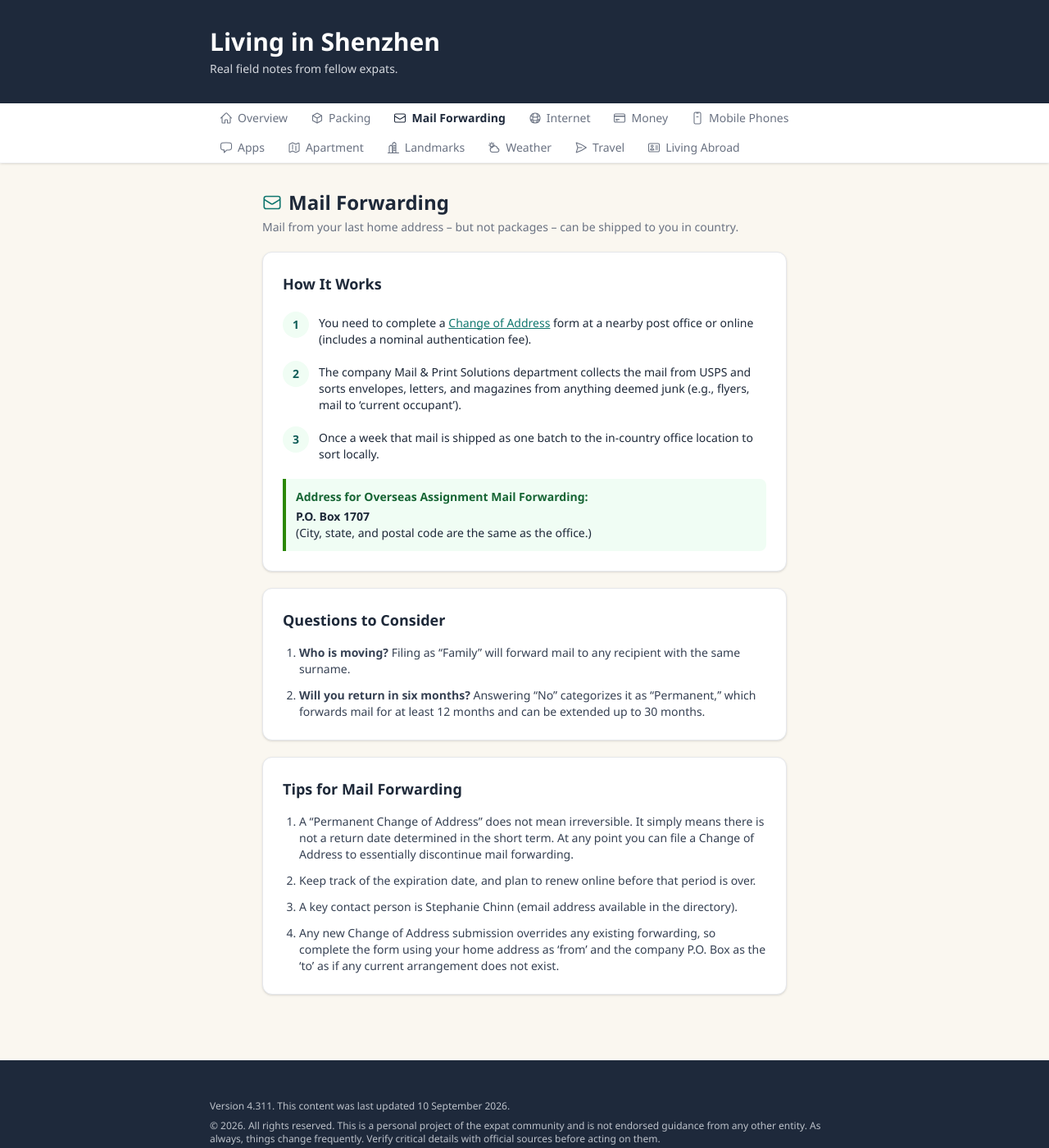
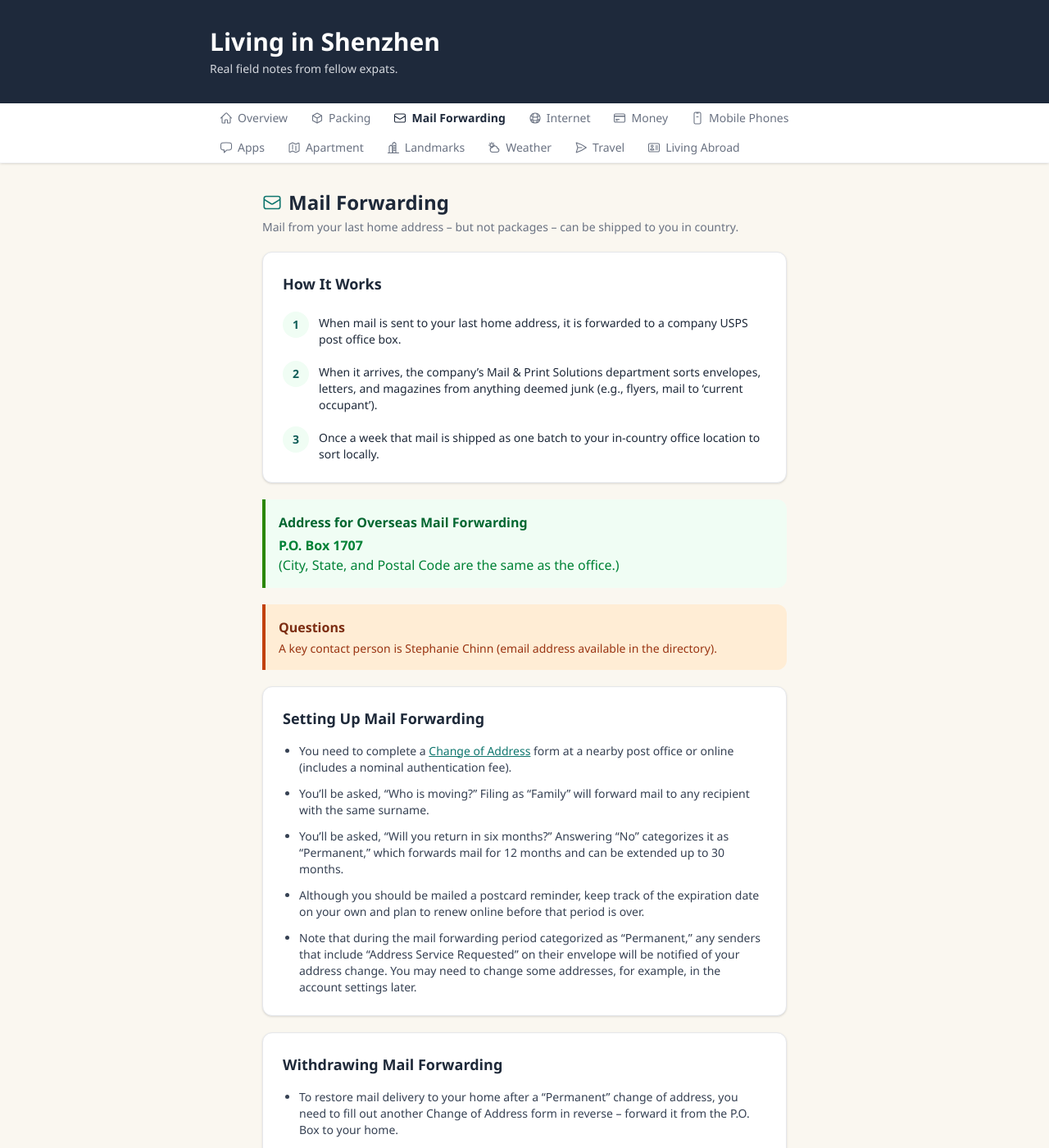
Before and after one commit to livinginshenzhen/guide, a Jekyll site: the page built from mail-forwarding.html, in a window 1280 px wide and 1400 px high. Shown: the whole window at 82% size. Built offline with Jekyll 4.4.1, drawn with Linux system fonts in a browser that asks for light colours; some web fonts are replaced; some of the changed text lies outside the part shown.

Commit message:
Restructure Mail Forwarding page into 6 sections (v4.32)
- "How It Works" re-scoped to pure mail-handling mechanics (form
  filing moved out)
- New standalone green box: Address for Overseas Mail Forwarding
- New standalone red/warn box: Questions (Stephanie Chinn contact)
- New "Setting Up Mail Forwarding" section (form filing, the two COA
  questions, postcard reminder, Address Service Requested notice)
- New "Withdrawing Mail Forwarding" section (reverse COA to restore
  home delivery, forward-time-expired return-to-sender timing)
- "Tips for Mail Forwarding" -> "Notes about Changes of Address",
  trimmed to 2 items (dropped the reverse-COA sentence duplicated in
  Withdrawing Mail Forwarding)

```diff
--- a/_layouts/default.html
+++ b/_layouts/default.html
@@ -84,7 +84,7 @@
 <!-- FOOTER -->
 <footer class="bg-brand text-white mt-12" style="background-color:#1e293b; padding-top:3rem; padding-bottom:4.5rem;">
   <div class="max-w-4xl mx-auto px-4">
-    <p class="text-blue-300 text-xs">Version 4.311. This content was last updated 10 September 2026.</p>
+    <p class="text-blue-300 text-xs">Version 4.32. This content was last updated 10 September 2026.</p>
     <p class="text-blue-300 text-xs mt-2">&copy; 2026. All rights reserved. This is a personal project of the expat community and is not endorsed guidance from any other entity. As always, things change frequently. Verify critical details with official sources before acting on them.</p>
   </div>
 </footer>
--- a/mail-forwarding.html
+++ b/mail-forwarding.html
@@ -16,39 +16,53 @@ title: "Mail Forwarding – Living in Shenzhen"
       <div class="space-y-4">
         <div class="flex gap-3">
           <div class="flex-shrink-0 w-8 h-8 rounded-full bg-brand-lt text-brand-dk flex items-center justify-center font-bold text-sm">1</div>
-          <div class="text-sm pt-1"><p class="font-medium">You need to complete a <a href="https://moversguide.usps.com" target="_blank" rel="noopener" class="text-brand underline">Change of Address</a> form at a nearby post office or online (includes a nominal authentication fee).</p></div>
+          <div class="text-sm pt-1"><p class="font-medium">When mail is sent to your last home address, it is forwarded to a company USPS post office box.</p></div>
         </div>
         <div class="flex gap-3">
           <div class="flex-shrink-0 w-8 h-8 rounded-full bg-brand-lt text-brand-dk flex items-center justify-center font-bold text-sm">2</div>
-          <div class="text-sm pt-1"><p class="font-medium">The company Mail &amp; Print Solutions department collects the mail from USPS and sorts envelopes, letters, and magazines from anything deemed junk (e.g., flyers, mail to &lsquo;current occupant&rsquo;).</p></div>
+          <div class="text-sm pt-1"><p class="font-medium">When it arrives, the company&rsquo;s Mail &amp; Print Solutions department sorts envelopes, letters, and magazines from anything deemed junk (e.g., flyers, mail to &lsquo;current occupant&rsquo;).</p></div>
         </div>
         <div class="flex gap-3">
           <div class="flex-shrink-0 w-8 h-8 rounded-full bg-brand-lt text-brand-dk flex items-center justify-center font-bold text-sm">3</div>
-          <div class="text-sm pt-1"><p class="font-medium">Once a week that mail is shipped as one batch to the in-country office location to sort locally.</p></div>
+          <div class="text-sm pt-1"><p class="font-medium">Once a week that mail is shipped as one batch to your in-country office location to sort locally.</p></div>
         </div>
-      </div>
-
-      <div class="info-box rounded-lg p-3 mt-5 text-sm">
-        <strong class="text-brand">Address for Overseas Assignment Mail Forwarding:</strong>
-        <p class="mt-1" style="font-weight:600;">P.O. Box 1707</p>
-        <p>(City, state, and postal code are the same as the office.)</p>
       </div>
     </div>
 
-    <div class="bg-white rounded-xl shadow-sm border border-gray-200 p-6">
-      <h3 class="font-bold text-lg mb-4">Questions to Consider</h3>
-      <ol class="space-y-3 text-sm text-gray-700 list-decimal" style="padding-left:1.25rem;">
-        <li><strong>Who is moving?</strong> Filing as &ldquo;Family&rdquo; will forward mail to any recipient with the same surname.</li>
-        <li><strong>Will you return in six months?</strong> Answering &ldquo;No&rdquo; categorizes it as &ldquo;Permanent,&rdquo; which forwards mail for at least 12 months and can be extended up to 30 months.</li>
-      </ol>
+    <div class="good-box rounded-xl p-4">
+      <p class="font-semibold text-green-800">Address for Overseas Mail Forwarding</p>
+      <p class="text-green-700 mt-1" style="font-weight:600;">P.O. Box 1707</p>
+      <p class="text-green-700">(City, State, and Postal Code are the same as the office.)</p>
+    </div>
+
+    <div class="warn-box rounded-xl p-4">
+      <p class="font-bold text-red-800">Questions</p>
+      <p class="text-sm text-red-700 mt-1">A key contact person is Stephanie Chinn (email address available in the directory).</p>
     </div>
 
     <div class="bg-white rounded-xl shadow-sm border border-gray-200 p-6">
-      <h3 class="font-bold text-lg mb-4">Tips for Mail Forwarding</h3>
-      <ol class="space-y-3 text-sm text-gray-700 list-decimal" style="padding-left:1.25rem;">
-        <li>A &ldquo;Permanent Change of Address&rdquo; does not mean irreversible. It simply means there is not a return date determined in the short term. At any point you can file a Change of Address to essentially discontinue mail forwarding.</li>
-        <li>Keep track of the expiration date, and plan to renew online before that period is over.</li>
-        <li>A key contact person is Stephanie Chinn (email address available in the directory).</li>
-        <li>Any new Change of Address submission overrides any existing forwarding, so complete the form using your home address as &lsquo;from&rsquo; and the company P.O. Box as the &lsquo;to&rsquo; as if any current arrangement does not exist.</li>
-      </ol>
+      <h3 class="font-bold text-lg mb-4">Setting Up Mail Forwarding</h3>
+      <ul class="space-y-3 text-sm text-gray-700 list-disc" style="padding-left:1.25rem;">
+        <li>You need to complete a <a href="https://moversguide.usps.com/" target="_blank" rel="noopener" class="text-brand underline">Change of Address</a> form at a nearby post office or online (includes a nominal authentication fee).</li>
+        <li>You&rsquo;ll be asked, &ldquo;Who is moving?&rdquo; Filing as &ldquo;Family&rdquo; will forward mail to any recipient with the same surname.</li>
+        <li>You&rsquo;ll be asked, &ldquo;Will you return in six months?&rdquo; Answering &ldquo;No&rdquo; categorizes it as &ldquo;Permanent,&rdquo; which forwards mail for 12 months and can be extended up to 30 months.</li>
+        <li>Although you should be mailed a postcard reminder, keep track of the expiration date on your own and plan to renew online before that period is over.</li>
+        <li>Note that during the mail forwarding period categorized as &ldquo;Permanent,&rdquo; any senders that include &ldquo;Address Service Requested&rdquo; on their envelope will be notified of your address change. You may need to change some addresses, for example, in the account settings later.</li>
+      </ul>
     </div>
+
+    <div class="bg-white rounded-xl shadow-sm border border-gray-200 p-6">
+      <h3 class="font-bold text-lg mb-4">Withdrawing Mail Forwarding</h3>
+      <ul class="space-y-3 text-sm text-gray-700 list-disc" style="padding-left:1.25rem;">
+        <li>To restore mail delivery to your home after a &ldquo;Permanent&rdquo; change of address, you need to fill out another Change of Address form in reverse &ndash; forward it from the P.O. Box to your home.</li>
+        <li>After 12 months (or longer, if you&rsquo;ve extended it), mail will be returned to sender with a &ldquo;forward time expired&rdquo; stamp for 6 subsequent months.</li>
+      </ul>
+    </div>
+
+    <div class="bg-white rounded-xl shadow-sm border border-gray-200 p-6">
+      <h3 class="font-bold text-lg mb-4">Notes about Changes of Address</h3>
+      <ul class="space-y-3 text-sm text-gray-700 list-disc" style="padding-left:1.25rem;">
+        <li>A &ldquo;Permanent Change of Address&rdquo; does not mean it&rsquo;s irreversible. It simply means there is not a return date determined in the short term. At any point you can file a Change of Address to essentially discontinue mail forwarding.</li>
+        <li>Any new Change of Address submission overrides any existing forwarding.</li>
+      </ul>
+    </div>
```
